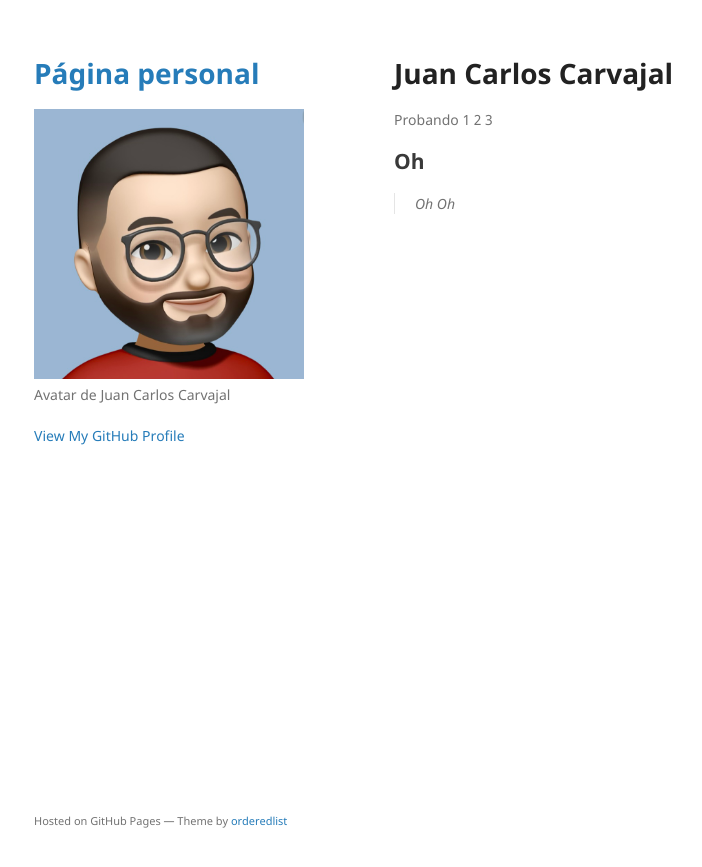
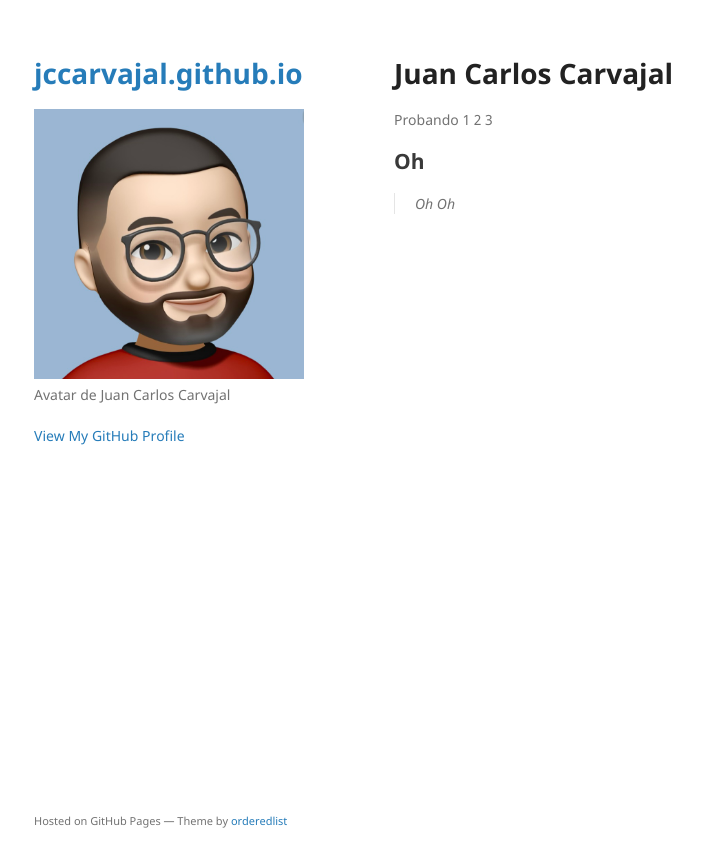
Before and after one commit to jccarvajal/jccarvajal.github.io, a Jekyll site: the page built from index.md, in a window 1280 px wide. Shown: the top 867 px of the page, without its empty margins (176-878 px from the left). Built offline with Jekyll 4.4.1, drawn with Linux system fonts in a browser that asks for light colours; our own code applies the rules of GitHub Pages for plain Markdown files.

Commit message:
Update _config.yml

```diff
--- a/_config.yml
+++ b/_config.yml
@@ -1,4 +1,4 @@
-title: Página personal
+title:
 logo: /assets/img/avatar_jcg.jpeg
 description: Avatar de Juan Carlos Carvajal
 show_downloads: false
```
